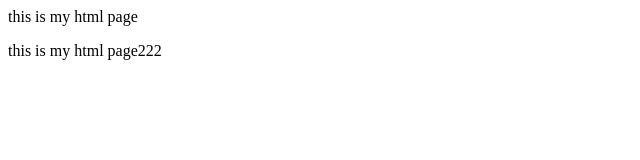
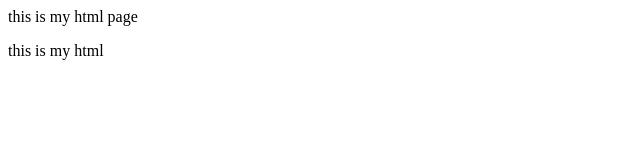
Before and after one commit to duha-abdullah/public-repo-, a plain HTML site: page index.html in a window 1280 px wide. Shown: the full height of the page, 0-640 px from the left. Drawn offline with Linux system fonts and the light colour scheme.

Commit message:
Update index.html

```diff
--- a/index.html
+++ b/index.html
@@ -1,2 +1,2 @@
 <p> this is my html page <p>
-  <p> this is my html page222 <p>
+  <p> this is my html  <p>
```
